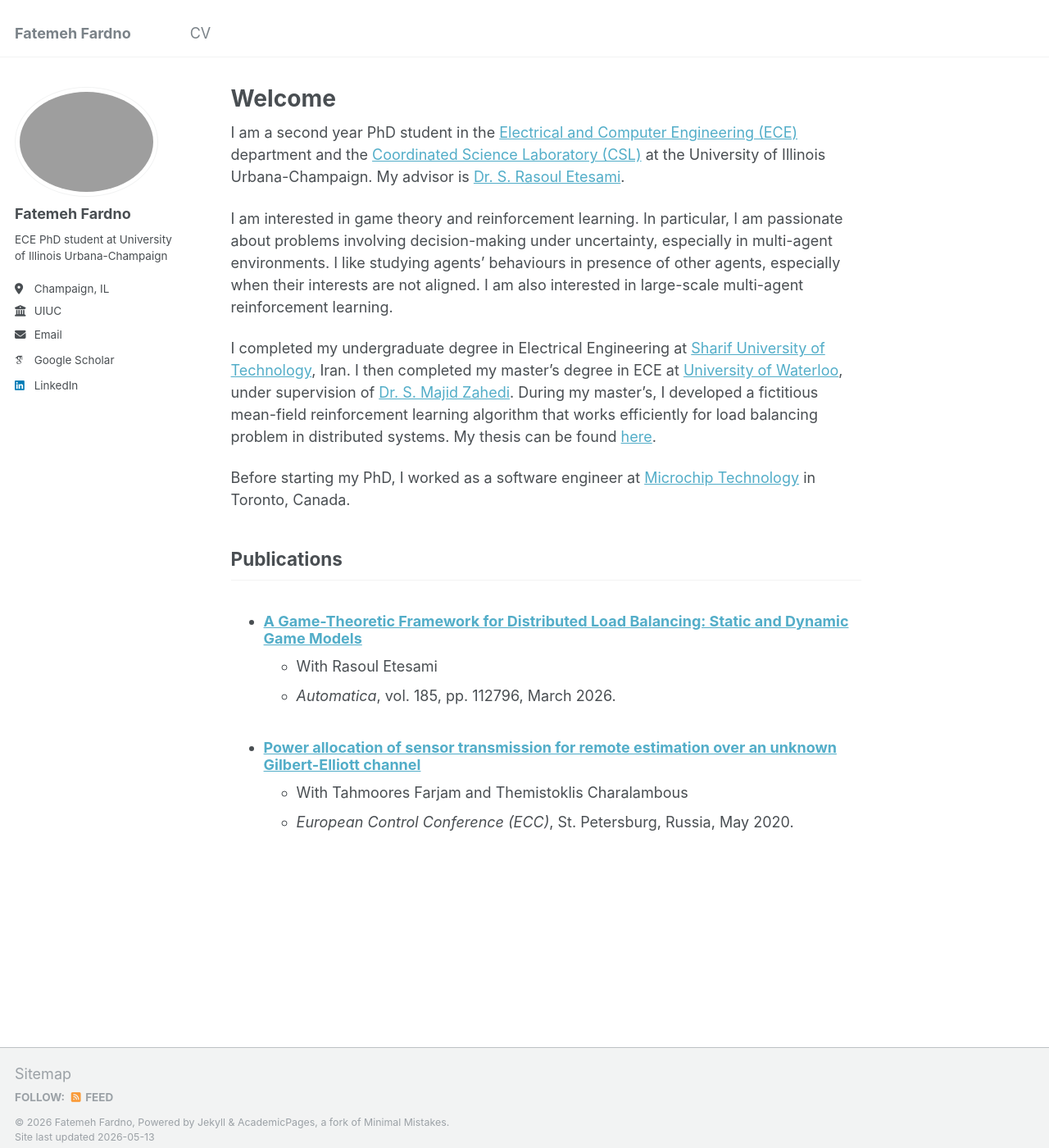
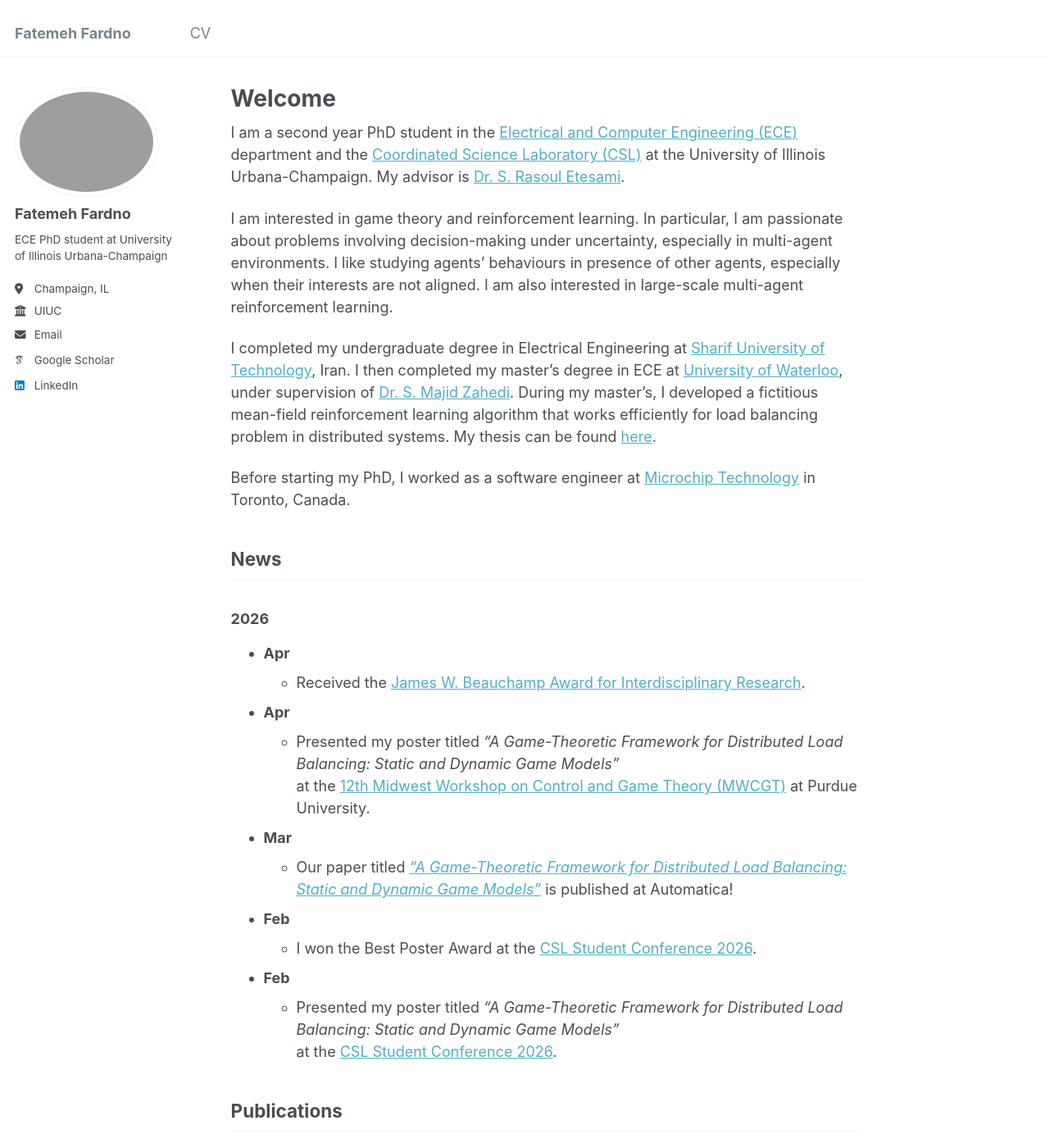
Before and after one commit to ffardno/ffardno.github.io, a Jekyll site: the page built from _pages/about.md, in a window 1280 px wide and 1400 px high. Shown: the whole window at 82% size. Built offline with Jekyll 4.4.1, drawn with Linux system fonts in a browser that asks for light colours; some web fonts are replaced.

Commit message:
Update about.md

```diff
--- a/_pages/about.md
+++ b/_pages/about.md
@@ -15,6 +15,30 @@ I completed my undergraduate degree in Electrical Engineering at [Sharif Univers
 
 Before starting my PhD, I worked as a software engineer at [Microchip Technology](https://www.microchip.com/) in Toronto, Canada.
 
+## News
+
+### 2026
+
+- **Apr**
+  - Received the [James W. Beauchamp Award for Interdisciplinary Research](https://ece.illinois.edu/academics/grad/awards/beauchamp).
+
+
+- **Apr**
+  - Presented my poster titled *“A Game-Theoretic Framework for Distributed Load Balancing: Static and Dynamic Game Models”*
+    at the [12th Midwest Workshop on Control and Game Theory (MWCGT)]([https://studentconference.csl.illinois.edu/](https://sites.google.com/view/mwcgt/home?authuser=0)) at Purdue University.
+
+- **Mar**
+  - Our paper titled [*“A Game-Theoretic Framework for Distributed Load Balancing: Static and Dynamic Game Models”*](https://www.sciencedirect.com/science/article/abs/pii/S0005109825006958) is published at Automatica!
+
+- **Feb**
+  - I won the Best Poster Award at the [CSL Student Conference 2026](https://studentconference.csl.illinois.edu/).
+
+- **Feb**
+  - Presented my poster titled *“A Game-Theoretic Framework for Distributed Load Balancing: Static and Dynamic Game Models”*
+    at the [CSL Student Conference 2026](https://studentconference.csl.illinois.edu/).
+
+
+
 ## Publications
 
 * ### [A Game-Theoretic Framework for Distributed Load Balancing: Static and Dynamic Game Models](https://www.sciencedirect.com/science/article/abs/pii/S0005109825006958)
```
